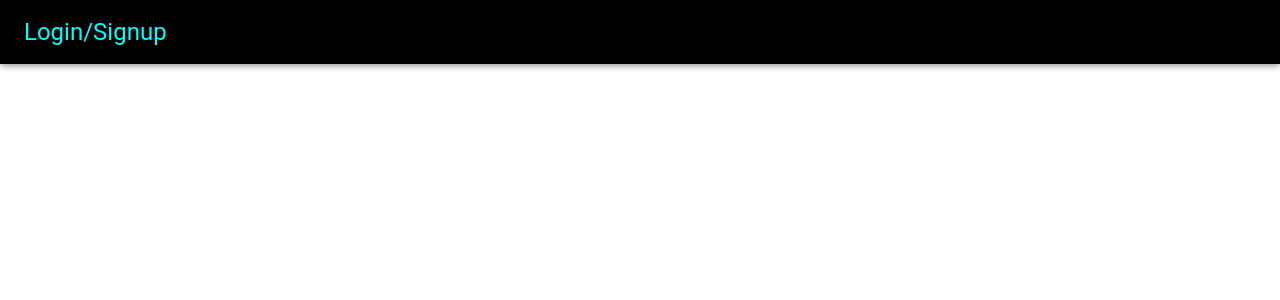
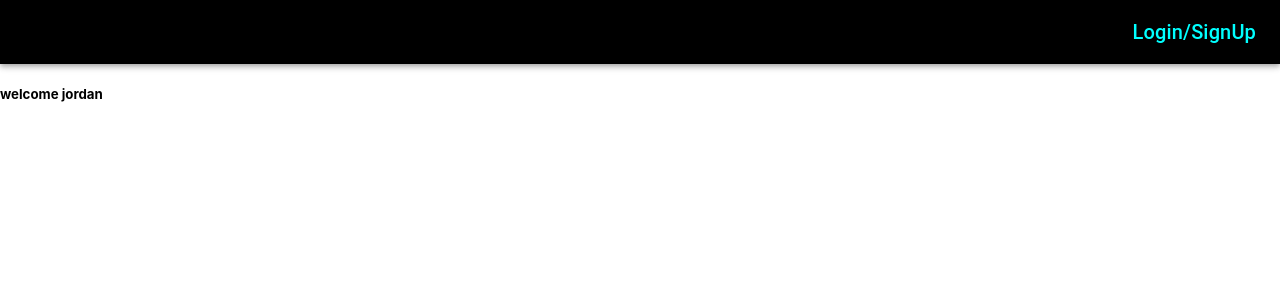
Before and after one commit to JordanAlexander22/ShuffleStream, a React (Create React App) app: page / in a window 1280 px wide. Shown: the top 300 px of the page. Built offline with nearby package versions, Linux system fonts and the light colour scheme.

Commit message:
set navbar to right

```diff
--- a/package.json
+++ b/package.json
@@ -9,6 +9,7 @@
     "@testing-library/user-event": "^7.1.2",
     "react": "^16.13.1",
     "react-dom": "^16.13.1",
+    "react-router-dom": "^5.2.0",
     "react-scripts": "3.4.1"
   },
   "scripts": {
--- a/src/App.js
+++ b/src/App.js
@@ -12,8 +12,8 @@ export default class App extends React.Component {
 	render() {
 		return (
 			<div>
-				<h2>welcome {this.state.name}</h2>
 				<NavBar />
+        <span><h5>welcome {this.state.name}</h5></span>
 			</div>
 		);
 	}
--- a/src/components/NavBar/NavBar.jsx
+++ b/src/components/NavBar/NavBar.jsx
@@ -1,16 +1,24 @@
 import React from 'react';
-import {AppBar, Tabs, Tab, Box, Typography, Toolbar} from '@material-ui/core';
+import {AppBar, Link, Box, Typography, Toolbar} from '@material-ui/core';
+import "../NavBar/NavBar.module.css"
+
 
 
 const NavBar = () => {
 	return (
-		<Box component= 'nav'>
-			<AppBar title= 'shuffle' style={{backgroundColor: 'black'}}>
-                <Toolbar>
-                    <Typography variant= 'h5' style= {{color: "#00FFFF"}}> Login/Signup </Typography>
+        <>
+		<Box component= 'nav'  >
+			<AppBar title= 'shuffle' position= 'relative' style={{backgroundColor: 'black', display: 'flex', justifyContent: 'flex-end'}}>
+                <Toolbar style= {{display:'flex', justifyContent: 'flex-end'}}>
+                    <Typography variant= 'h6'>
+                        <Link href= '#'  style= {{color: "#00FFFF",display:'flex'}} variant= 'inherent' >
+                            Login/SignUp
+                        </Link>
+                    </Typography>
                 </Toolbar>
             </AppBar>
 		</Box>
+        </>
 	);
 };
 
--- a/src/components/NavBar/NavBar.module.css
+++ b/src/components/NavBar/NavBar.module.css
@@ -1,3 +1,5 @@
 .nav{
-    color: red;
+    display: flex;
+    flex-direction: row-reverse;
+
 }
```
Also changed, not shown: 1 other file (tests, documents, lock files or other folders).
